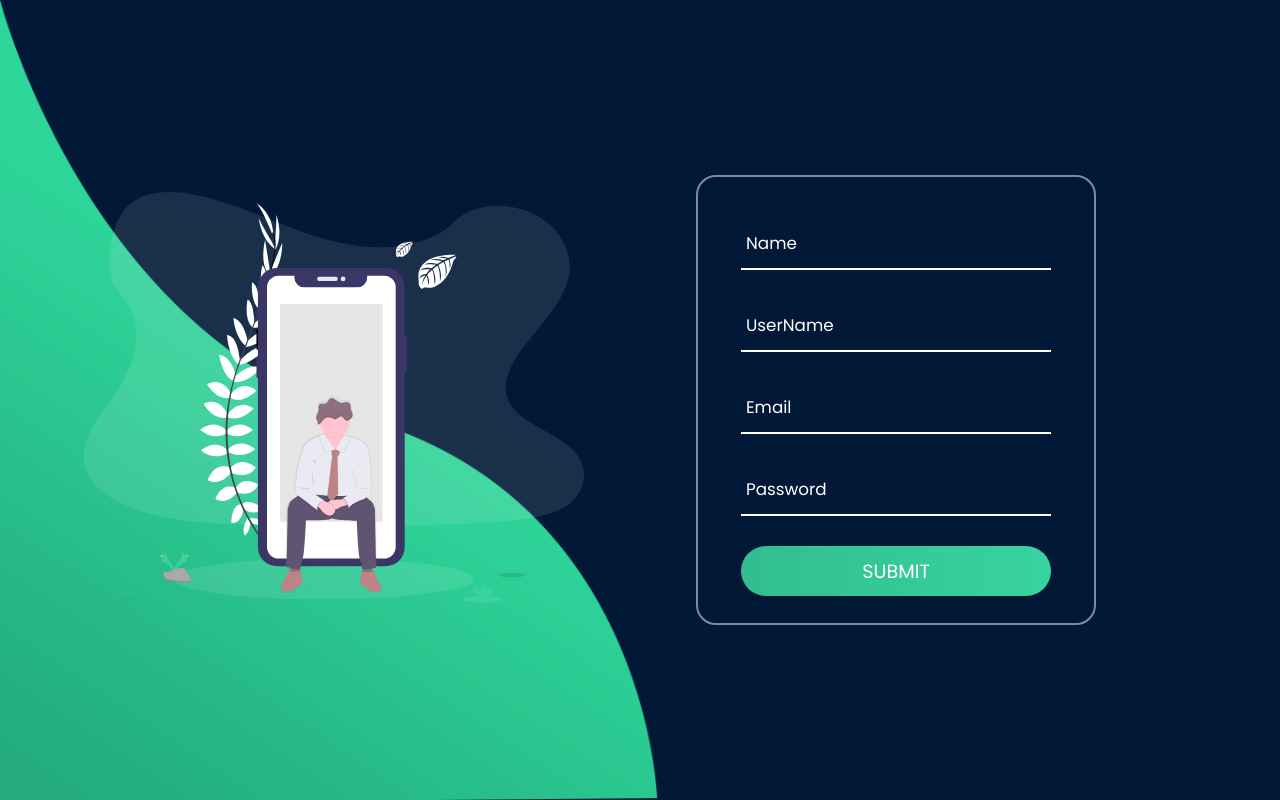
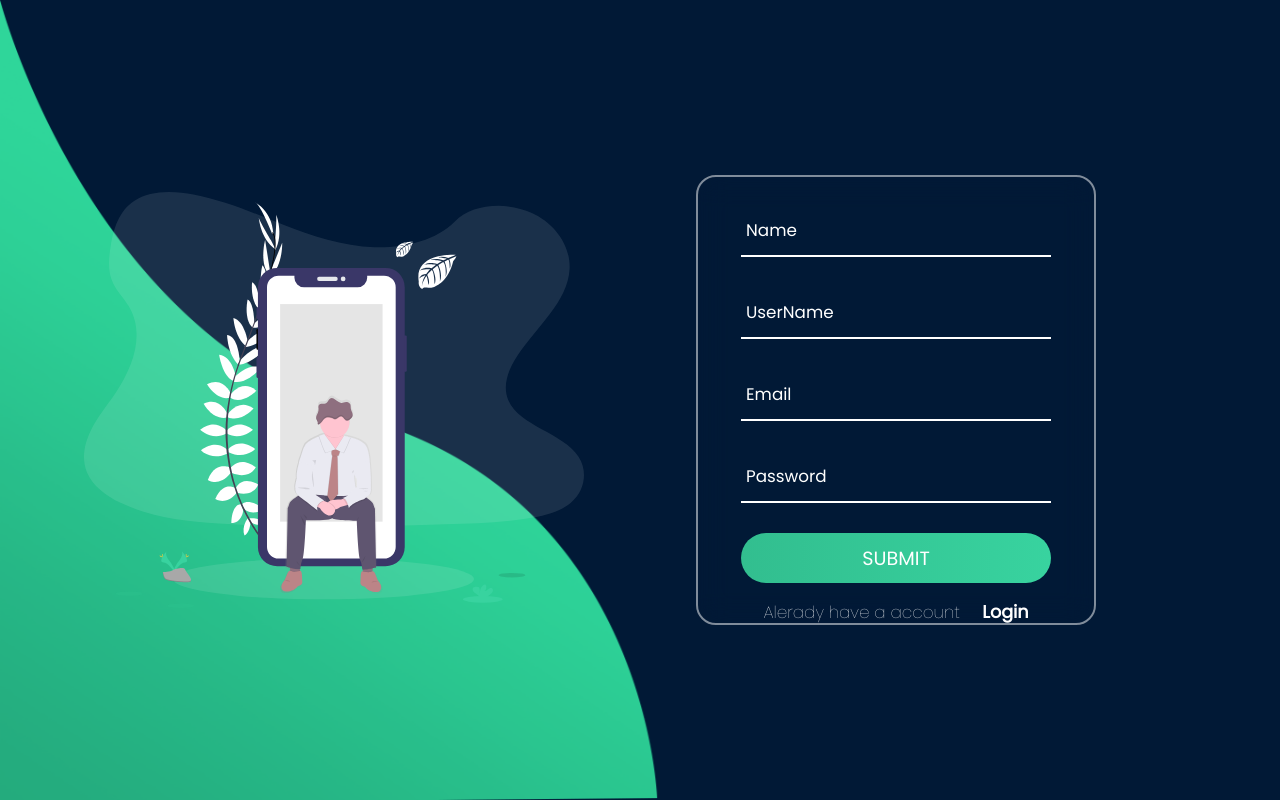
Before and after one commit to Danish1004/online-judge-frontend, a React (Create React App) app: page / in a window 1280 px wide. Built offline with nearby package versions, Linux system fonts and the light colour scheme.

Commit message:
minor changes

```diff
--- a/src/pages/registration/Registration.css
+++ b/src/pages/registration/Registration.css
@@ -61,7 +61,7 @@
 .form-box {
   position: relative;
   width: 400px;
-  height: 450px;
+  height: 500px;
   background: transparent;
   border: 2px solid rgba(255, 255, 255, 0.5);
   border-radius: 20px;
@@ -114,17 +114,17 @@ input:valid ~ label {
   top: 20px;
 }
 
-.register {
-  font-size: 0.9em;
+.login {
+  font-size: 0.5em;
   color: #fff;
   text-align: center;
-  margin: 25px 0 10px;
+  /* margin: 5px 0 10px; */
 }
-.register p a {
+.login p a {
   text-decoration: none;
   color: #fff;
   font-weight: 600;
 }
-.register p a:hover {
+.login p a:hover {
   text-decoration: underline;
 }
--- a/src/pages/registration/Registration.jsx
+++ b/src/pages/registration/Registration.jsx
@@ -2,6 +2,7 @@ import React, { useState } from "react";
 import "./Registration.css";
 import wave from "../../images/wave.png";
 import join from "../../images/bg.svg";
+import { Link } from "react-router-dom";
 const Registration = () => {
   const [name, setName] = useState("");
   const [username, setUsername] = useState("");
@@ -87,11 +88,16 @@ const Registration = () => {
                   onClick={handleClick}
                   className="btn"
                 ></input>
+                <div className="login">
+                  <p className="one1">
+                    Alerady have a account <Link to="/Login">Login</Link>
+                  </p>
+                </div>
               </form>
-              <div>
-                <h5 className="response-line"> {resp} </h5>
-              </div>
             </div>
+          </div>
+          <div className="line">
+            <h5 className="response-line"> {resp} </h5>
           </div>
         </div>
       </div>
```
